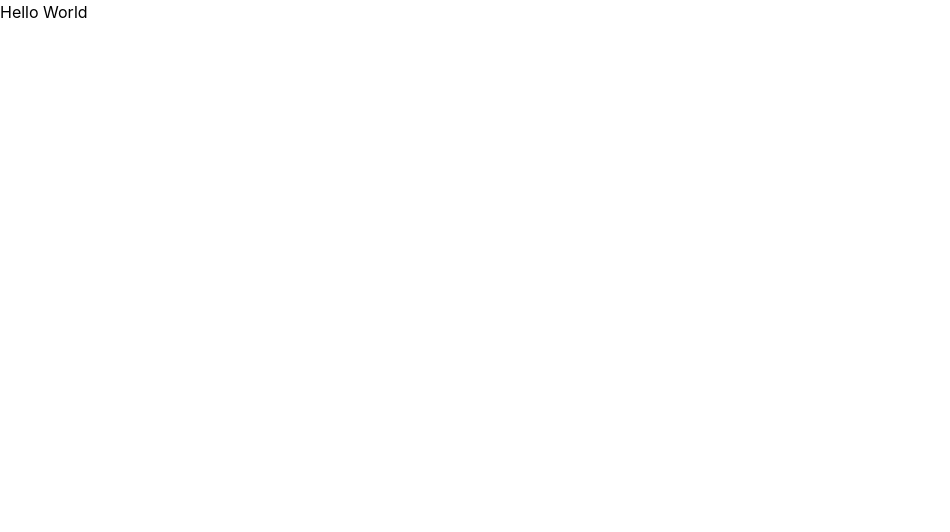
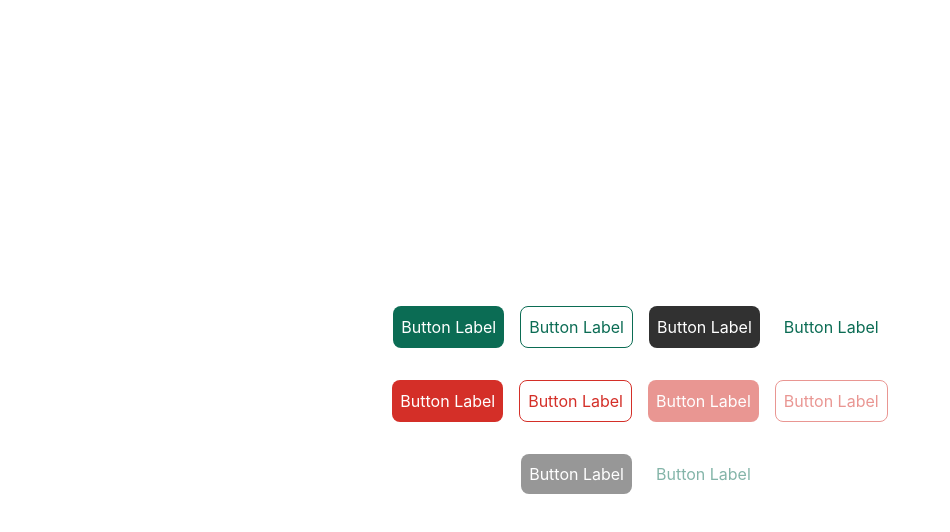
Before and after one commit to sophia-bergamo/react-kanban, a React (Vite) app: page /login in a window 1280 px wide. Shown: the top 532 px of the page, without its empty margins (0-950 px from the left). Built offline with nearby package versions, Linux system fonts and the light colour scheme.

Commit message:
atomic button

```diff
--- a/package.json
+++ b/package.json
@@ -14,6 +14,7 @@
     "react": "18.3.1",
     "react-dom": "18.3.1",
     "react-router-dom": "7.1.5",
+    "tailwind-variants": "1.0.0",
     "tailwindcss": "4.0.6"
   },
   "devDependencies": {
--- a/src/app/modules/auth/login.page.tsx
+++ b/src/app/modules/auth/login.page.tsx
@@ -1,3 +1,34 @@
+import { Button } from "../../../atomic/atm-button";
+
 export default function LoginPage() {
-  return <h1>Hello World</h1>;
+  return (
+    <div className="items-center justify-center h-screen flex flex-col w-full">
+      <div className="p-md flex gap-md">
+        <Button variant="primary">Button Label</Button>
+        <Button variant="secondary">Button Label</Button>
+        <Button variant="cta">Button Label</Button>
+        <Button variant="link">Button Label</Button>
+      </div>
+
+      <div className="p-md flex gap-md">
+        <Button variant="primaryDestructive">Button Label</Button>
+        <Button variant="secondaryDestructive">Button Label</Button>
+        <Button variant="primaryDestructive" disabled={true}>
+          Button Label
+        </Button>
+        <Button variant="secondaryDestructive" disabled={true}>
+          Button Label
+        </Button>
+      </div>
+
+      <div className="p-md flex gap-md">
+        <Button variant="cta" disabled={true}>
+          Button Label
+        </Button>
+        <Button variant="link" disabled={true}>
+          Button Label
+        </Button>
+      </div>
+    </div>
+  );
 }
--- /dev/null
+++ b/src/atomic/atm-button/button.component.style.ts
@@ -0,0 +1,22 @@
+import { tv } from "tailwind-variants";
+
+export const button = tv({
+  base: "h-xxl w-xxxl rounded-sm px-sm py-sm font-md text-white",
+  variants: {
+    variant: {
+      primary:
+        "bg-brand-primary-dark hover:bg-brand-primary-xdark focus:border-cta active:bg-feedback-success-xdark",
+      secondary:
+        "text-brand-primary-dark border border-md border-brand-primary-dark hover:border-brand-primary-xdark hover:text-brand-primary-xdark focus:border-lg active:border-brand-primary-xdark",
+      primaryDestructive:
+        "bg-feedback-error-medium hover:bg-feedback-error-dark focus:border-feedback-error-dark active:bg-feedback-error-xdark",
+      secondaryDestructive:
+        "text-feedback-error-medium border border-sm border-feedback-error-medium hover:border-feedback-error-dark hover:text-feedback-error-dark focus:border-lg active:border-feedback-error-dark",
+      cta: "bg-gray-xdark hover:bg-gray-dark focus:border-gray-xdark active:bg-gray-xxdark",
+      link: "text-brand-primary-dark hover:underline focus:border-brand-primary-dark active:text-brand-accessory-magenta",
+    },
+    disabled: {
+      true: "opacity-50 pointer-events-none ",
+    },
+  },
+});
--- /dev/null
+++ b/src/atomic/atm-button/button.component.tsx
@@ -0,0 +1,21 @@
+import { ButtonHTMLAttributes } from "react";
+import { button } from "./button.component.style";
+
+type ButtonProps = ButtonHTMLAttributes<HTMLButtonElement> & {
+  variant?:
+    | "primary"
+    | "secondary"
+    | "primaryDestructive"
+    | "secondaryDestructive"
+    | "cta"
+    | "link";
+  disabled?: boolean;
+};
+
+export function Button({
+  variant = "primary",
+  disabled,
+  children,
+}: ButtonProps) {
+  return <button className={button({ variant, disabled })}>{children}</button>;
+}
--- /dev/null
+++ b/src/atomic/atm-button/index.ts
@@ -0,0 +1 @@
+export { Button } from "./button.component";
--- a/src/style.css
+++ b/src/style.css
@@ -1,48 +1,48 @@
 @import "tailwindcss";
-@import url("https://fonts.googleapis.com/css2?family=Inter:wght@100..900&family=Poppins:ital,wght@0,100;0,200;0,300;0,400;0,500;0,600;0,700;0,800;0,900;1,100;1,200;1,300;1,400;1,500;1,600;1,700;1,800;1,900&display=swap");
-@import url("https://fonts.googleapis.com/css2?family=Inter:wght@100..900&family=Open+Sans:ital,wght@0,300..800;1,300..800&family=Poppins:ital,wght@0,100;0,200;0,300;0,400;0,500;0,600;0,700;0,800;0,900;1,100;1,200;1,300;1,400;1,500;1,600;1,700;1,800;1,900&display=swap");
 
 @theme {
-  --color-brand-primary_light: #bdffe5;
-  --color-brand-primary_medium: #00d5ad;
-  --color-brand-primary_dark: #0b6c54;
-  --color-brand-primary_xdark: #054434;
+  --color-brand-primary-light: #bdffe5;
+  --color-brand-primary-medium: #00d5ad;
+  --color-brand-primary-dark: #0b6c54;
+  --color-brand-primary-xdark: #054434;
 
-  --color-brand-accessory_xlight: #e4f9f3;
-  --color-brand-accessory_light: #92e8cf;
-  --color-brand-accessory_medium: #00b79e;
-  --color-brand-accessory_beige: #fcf9f4;
-  --color-brand-accessory_red: #f11427;
-  --color-brand-accessory_magenta: #b51b76;
+  --color-brand-accessory-xlight: #e4f9f3;
+  --color-brand-accessory-light: #92e8cf;
+  --color-brand-accessory-medium: #00b79e;
+  --color-brand-accessory-beige: #fcf9f4;
+  --color-brand-accessory-red: #f11427;
+  --color-brand-accessory-magenta: #b51b76;
 
+  --color-cta: #a3da58;
   --color-white: #ffffff;
-  --color-gray_xlight: #f8f8f8;
-  --color-gray_light: #e3e3e3;
-  --color-gray_medium: #b5b5b5;
-  --color-gray_dark: #626262;
-  --color-gray_xdark: #313131;
-  --color-gray_xxdark: #121212;
+  --color-gray-xlight: #f8f8f8;
+  --color-gray-light: #e3e3e3;
+  --color-gray-medium: #b5b5b5;
+  --color-gray-dark: #626262;
+  --color-gray-xdark: #313131;
+  --color-gray-xxdark: #121212;
 
-  --color-feedback-success_light: #daf1e2;
-  --color-feedback-success_medium: #379559;
-  --color-feedback-success_dark: #153822;
+  --color-feedback-success-light: #daf1e2;
+  --color-feedback-success-medium: #379559;
+  --color-feedback-success-dark: #153822;
+  --color-feedback-success-xdark: #022b18;
 
-  --color-feedback-warning_light: #fef3cd;
-  --color-feedback-warning_medium: #dfb623;
-  --color-feedback-warning_dark: #735a02;
+  --color-feedback-warning-light: #fef3cd;
+  --color-feedback-warning-medium: #dfb623;
+  --color-feedback-warning-dark: #735a02;
 
-  --color-feedback-error_light: #f8d3d2;
-  --color-feedback-error_medium: #d42f28;
-  --color-feedback-error_dark: #7c1b18;
-  --color-feedback-error_xdark: #450f0d;
+  --color-feedback-error-light: #f8d3d2;
+  --color-feedback-error-medium: #d42f28;
+  --color-feedback-error-dark: #7c1b18;
+  --color-feedback-error-xdark: #450f0d;
 
-  --color-icons-lightbg_clicable: #313131;
-  --color-icons-lightbg_disable: #b5b5b5;
-  --color-icons-lightbg_information: #626262;
+  --color-icons-lightbg-clicable: #313131;
+  --color-icons-lightbg-disable: #b5b5b5;
+  --color-icons-lightbg-information: #626262;
 
-  --color-icons-darkbg_selected: #ffffff;
-  --color-icons-darkbg_not-selected: #b5b5b5;
-  --color-icons-darkbg_information: #626262;
+  --color-icons-darkbg-selected: #ffffff;
+  --color-icons-darkbg-not-selected: #b5b5b5;
+  --color-icons-darkbg-information: #626262;
 
   --font-primary: "Poppings", sans-serif;
   --font-secondary: "Open Sans", sans-serif;
```
Also changed, not shown: 1 other file (tests, documents, lock files or other folders).
